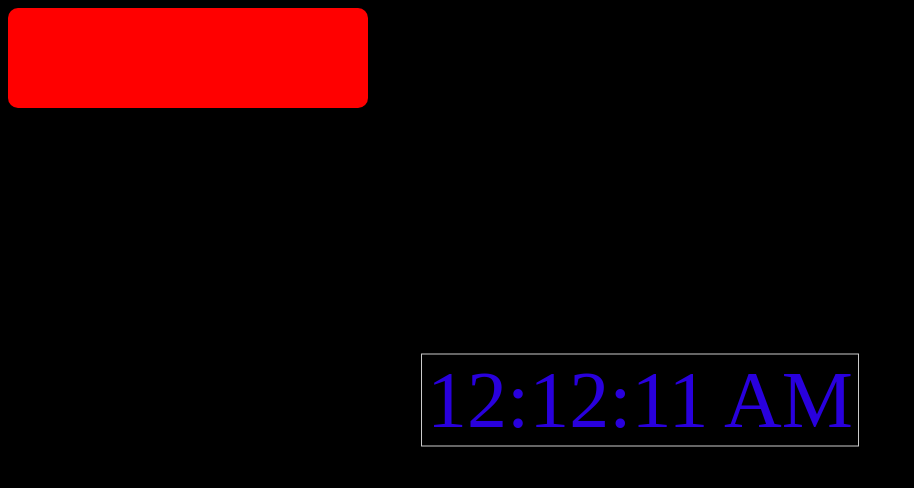
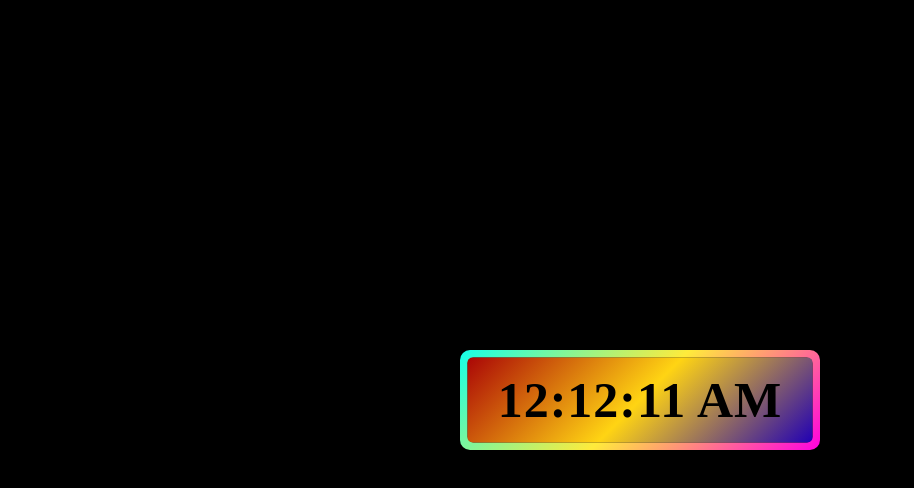
Before and after one commit to magijova/Basic, a plain HTML site: page DigitalClock/DigiClock.html in a window 1280 px wide. Shown: the whole page, without its empty margins (0-914 px from the left). Drawn offline with Linux system fonts and the light colour scheme.

Commit message:
Add files via upload
updated complete

```diff
--- a/DigitalClock/DigiClock.html
+++ b/DigitalClock/DigiClock.html
@@ -5,7 +5,8 @@
     </head>
     <body>
         <div class="wrapper">
-            <div id="MyClockDisplay" class="clock">
+            <div class="display">
+                <div id="MyClockDisplay"></div>
             </div>
             <span></span>
             <span></span>
--- a/DigitalClock/styles.css
+++ b/DigitalClock/styles.css
@@ -1,20 +1,48 @@
-body{
+html, body{
     background: #000;
-}
-.wrapper .clock{
-    position: absolute;
-    top: 50%;
-    left: 50%;
-    transform: translateX(-50%) translateY(-50%);
-    color: #2900dd;
-    font-size: 80px;
-    border: 1px solid #ccc;
-    padding: 0px 5px 0px 5px;
+    display: grid;
+    height: 100%;
+    place-items: center;
 }
 
 .wrapper{
     height: 100px;
     width: 360px;
-    background: red;
+    cursor: default;
+    background: linear-gradient(135deg, #14ffe9, #ffeb3b, #ff00e0);
     border-radius: 10px;
+    animation: animate 1.5s linear infinte;
 }
+
+.wrapper .display,
+.wrapper span{
+    position: absolute;
+    top: 50%;
+    left: 50%;
+    transform: translate(-50%, -50%);
+}
+.wrapper .display{
+    z-index: 999;
+    background: #1b1b1b;
+    height: 85px;
+    width: 345px;
+    border-radius: 6px;
+    text-align: center;
+}
+
+
+
+.wrapper .display #MyClockDisplay{
+    line-height: 85px;
+    font-size: 50px;
+    font-weight:600;
+    letter-spacing: 1px;
+    background: linear-gradient(135deg, #aa0606, #ffd413, #2100b4);
+    border-radius: 5px;
+ }
+
+.wrapper span{
+    height: 00%;
+    width: 100%;
+    background: inherit;
+}
```
